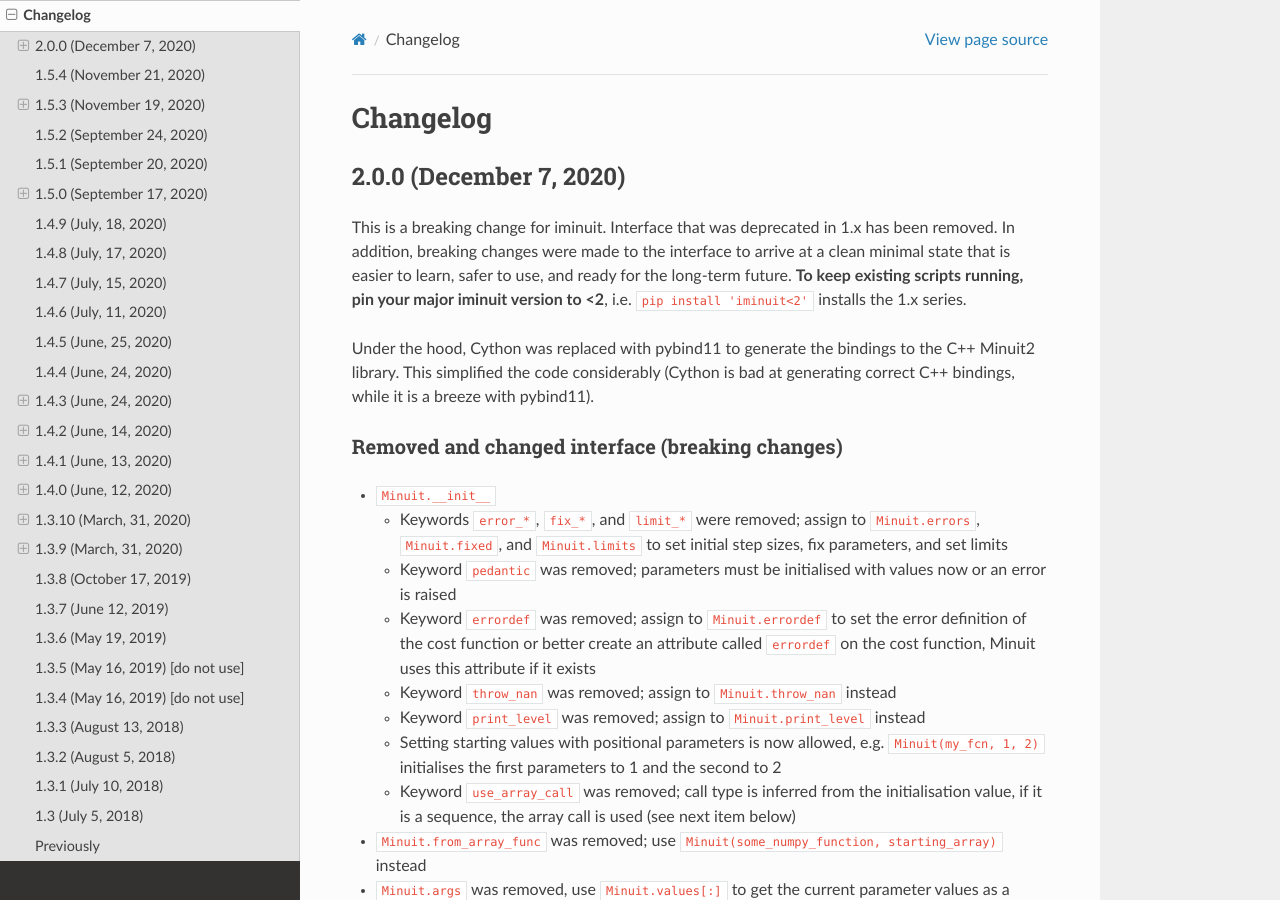
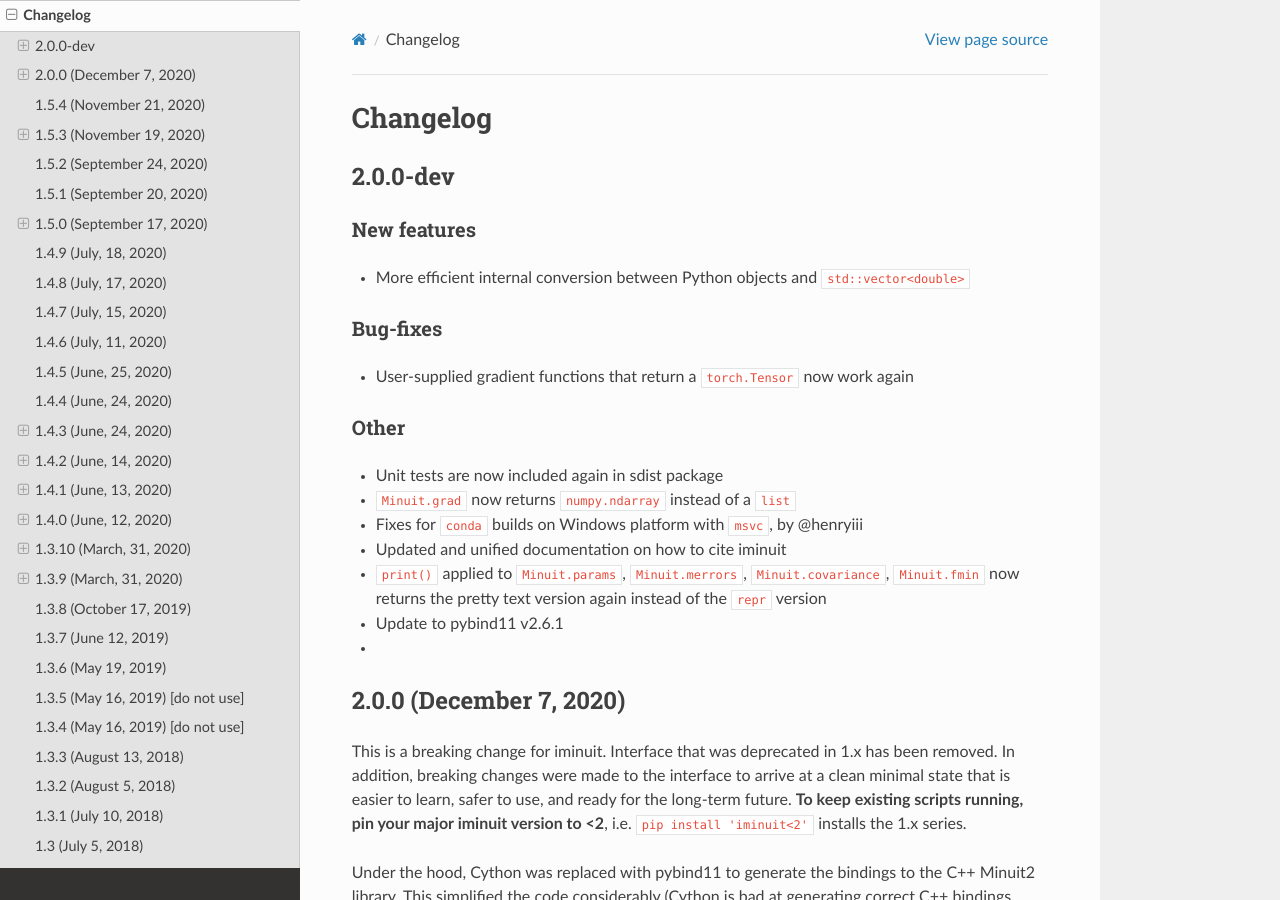
Before and after one commit to scikit-hep/iminuit, a Sphinx documentation site: the page built from doc/changelog.rst, in a window 1280 px wide and 900 px high. Built offline with Sphinx 7.4.7 and the Read the Docs theme 2.0.0, drawn with Linux system fonts in a browser that asks for light colours.

Commit message:
update changelog

```diff
--- a/doc/changelog.rst
+++ b/doc/changelog.rst
@@ -4,6 +4,29 @@
 
 Changelog
 =========
+
+2.0.0-dev
+------------------------
+
+New features
+~~~~~~~~~~~~
+- More efficient internal conversion between Python objects and ``std::vector<double>``
+
+Bug-fixes
+~~~~~~~~~
+- User-supplied gradient functions that return a ``torch.Tensor`` now work again
+
+Other
+~~~~~
+- Unit tests are now included again in sdist package
+- ``Minuit.grad`` now returns ``numpy.ndarray`` instead of a ``list``
+- Fixes for ``conda`` builds on Windows platform with ``msvc``, by @henryiii
+- Updated and unified documentation on how to cite iminuit
+- ``print()`` applied to ``Minuit.params``, ``Minuit.merrors``, ``Minuit.covariance``,
+  ``Minuit.fmin`` now returns the pretty text version again instead of the
+  ``repr`` version
+- Update to pybind11 v2.6.1
+-
 
 2.0.0 (December 7, 2020)
 ------------------------
```
